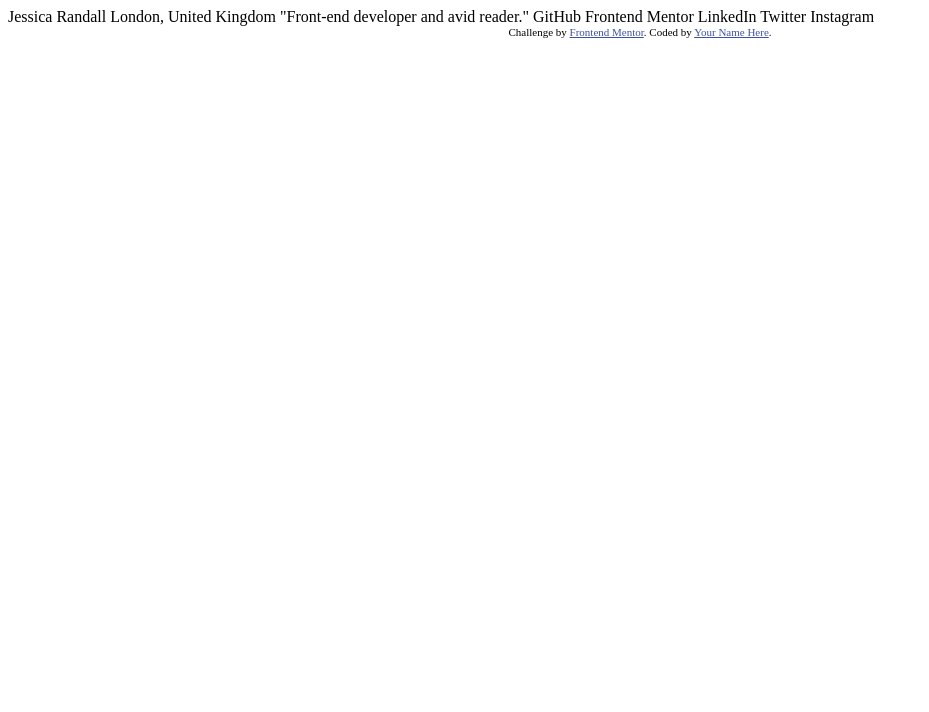
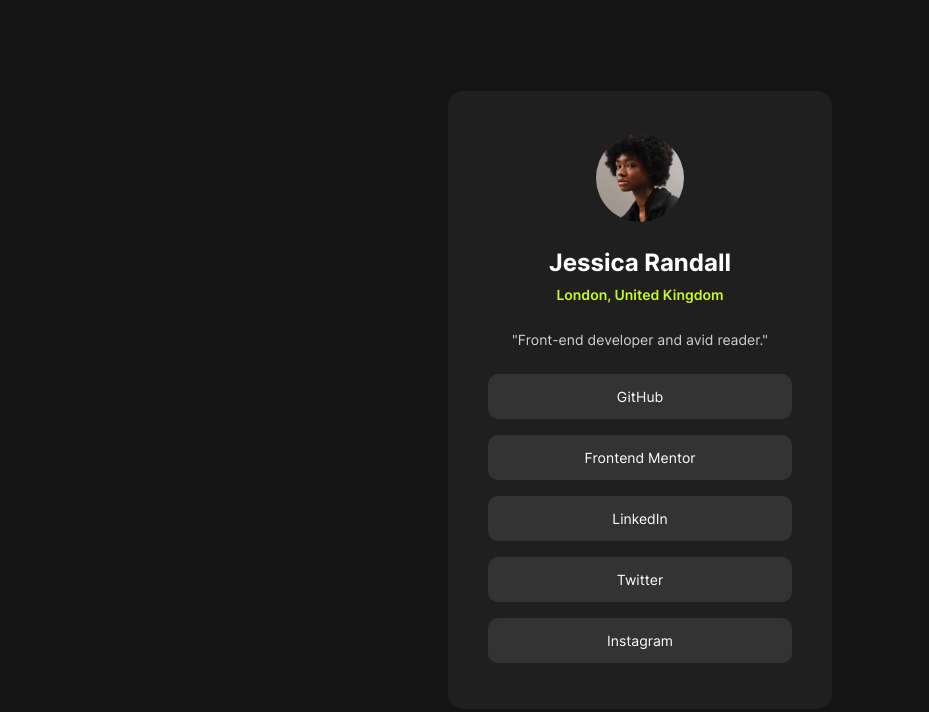
Before and after one commit to morning-rgb/Social-Links-Profile, a plain HTML site: page index.html in a window 1280 px wide. Shown: the whole page, without its empty margins (0-929 px from the left). Drawn offline with Linux system fonts and the light colour scheme.

Commit message:
complete challenge

```diff
--- a/index.html
+++ b/index.html
@@ -8,27 +8,21 @@
 
   <title>Frontend Mentor | Social links profile</title>
 
-  <!-- Feel free to remove these styles or customise in your own stylesheet 👍 -->
-  <style>
-    .attribution { font-size: 11px; text-align: center; }
-    .attribution a { color: hsl(228, 45%, 44%); }
-  </style>
+  <link rel="stylesheet" href="style.css">
 </head>
 <body>
-
-  Jessica Randall
-  London, United Kingdom
-  "Front-end developer and avid reader."
-
-  GitHub
-  Frontend Mentor
-  LinkedIn
-  Twitter
-  Instagram
-
-  <div class="attribution">
-    Challenge by <a href="https://www.frontendmentor.io?ref=challenge" target="_blank">Frontend Mentor</a>.
-    Coded by <a href="#">Your Name Here</a>.
-  </div>
+  <main>
+    <article class="profile">
+      <img src="assets/images/avatar-jessica.jpeg">
+      <h1 class="name">Jessica Randall</h1>
+      <p class="address">London, United Kingdom</p>
+      <p class="status">"Front-end developer and avid reader."</p>
+      <a href="https://github.com">GitHub</a>
+      <a href="https://frontendmentor.io">Frontend Mentor</a>
+      <a href="https://linkedin.com">LinkedIn</a>
+      <a href="https://twitter.com">Twitter</a>
+      <a href="https://instagram.com">Instagram</a>
+    </article>
+  </main>
 </body>
 </html>
--- /dev/null
+++ b/style.css
@@ -0,0 +1,122 @@
+@font-face {
+    font-family: Inter;
+    font-style: normal;
+    src: url(assets/fonts/Inter-VariableFont_slnt\,wght.ttf);
+}
+
+:root {
+    --Green: hsl(75, 94%, 57%);
+    --White: hsl(0, 0%, 100%);
+    --Grey700: hsl(0, 0%, 20%);
+    --Grey800: hsl(0, 0%, 12%);
+    --Grey900: hsl(0, 0%, 8%);
+    --StatusColor: hsl(0, 0%, 82%);
+}
+
+* {
+    margin: 0px;
+    padding: 0px;
+}
+
+main {
+    min-height: 100vh;
+    background-color: var(--Grey900);
+
+    display: flex;
+    flex-direction: column;
+    align-items: center;
+    justify-content: center;
+}
+
+.profile {
+    background-color: var(--Grey800);
+    width: 384px;
+
+    display: flex;
+    flex-direction: column;
+    align-items: center;
+
+    border-radius: 15px;
+}
+
+.profile * {
+    font-family: Inter;
+    font-size: 14px;
+    font-weight: 400;
+    text-align: center;
+}
+
+.profile > img {
+    width: 88px;
+    height: 88px;
+
+    border-radius: 100%;
+    margin-top: 43px;
+}
+
+.profile .name {
+    color: var(--White);
+    font-size: 24px;
+    font-weight: 700;
+
+    margin-top: 26px;
+}
+
+.profile .address {
+    color: var(--Green);
+    font-weight: 600;
+
+    margin-top: 9px;
+}
+
+.profile .status {
+    color: var(--StatusColor);
+
+    margin-top: 28px;
+}
+
+.profile a {
+    width: 304px;
+    height: 45px;
+    margin-top: 16px;
+
+    border-radius: 10px;
+
+    line-height: 45px;
+
+    color: var(--White);
+    background-color: var(--Grey700);
+
+    transition: color 0.2s, background-color 0.2s;
+
+    text-decoration: none;
+
+    &:hover {
+        color: var(--Grey800);
+        background-color: var(--Green);
+    }
+}
+
+.profile a:first-of-type {
+    margin-top: 26px;
+}
+
+.profile a:last-of-type {
+    margin-bottom: 46px;
+}
+
+@media (max-width: 430px) {
+    .profile {
+        width: calc(100vw - 49px);
+    }
+
+    .profile a {
+        width: 85.5%;
+    }
+}
+
+@media (max-height: 618px) {
+    .profile {
+        margin: 20px 0 20px 0;
+    }
+}
```
